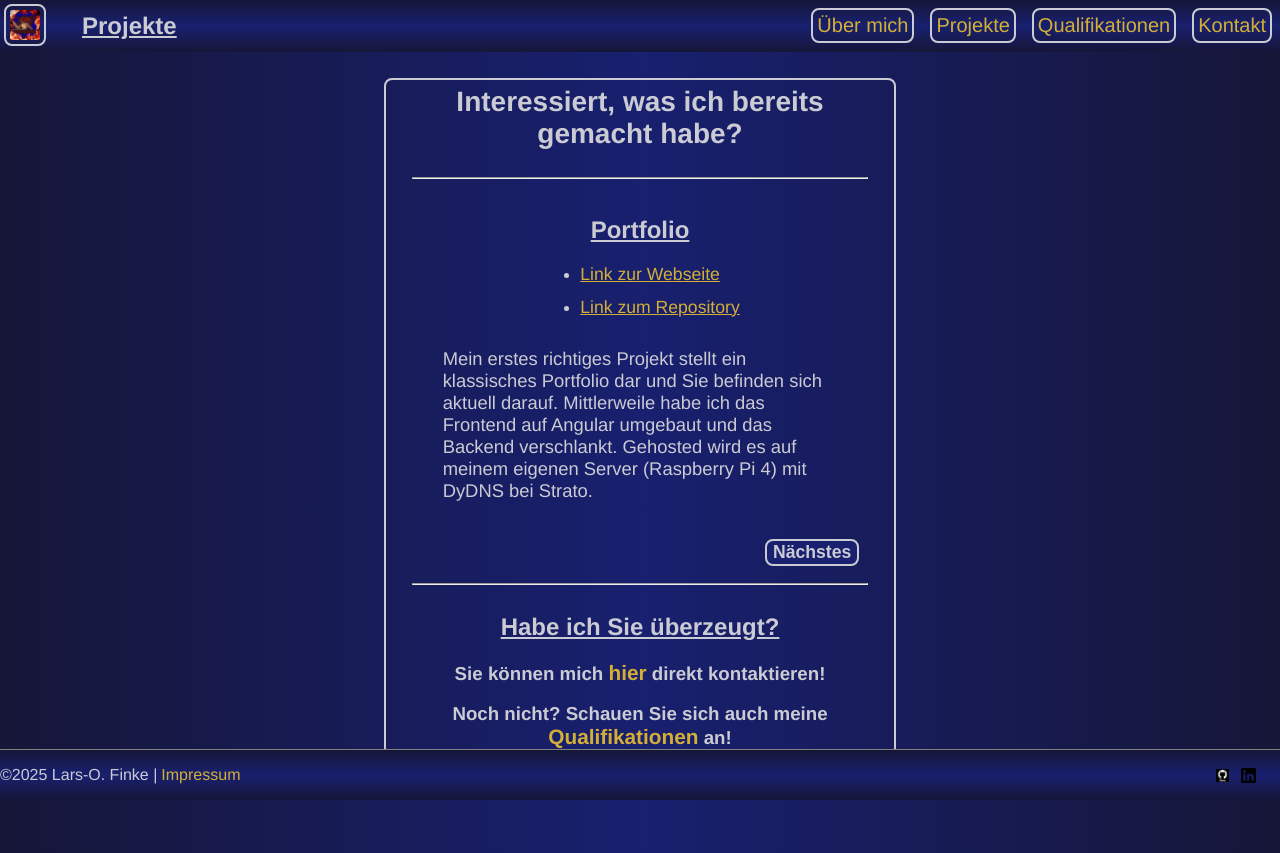
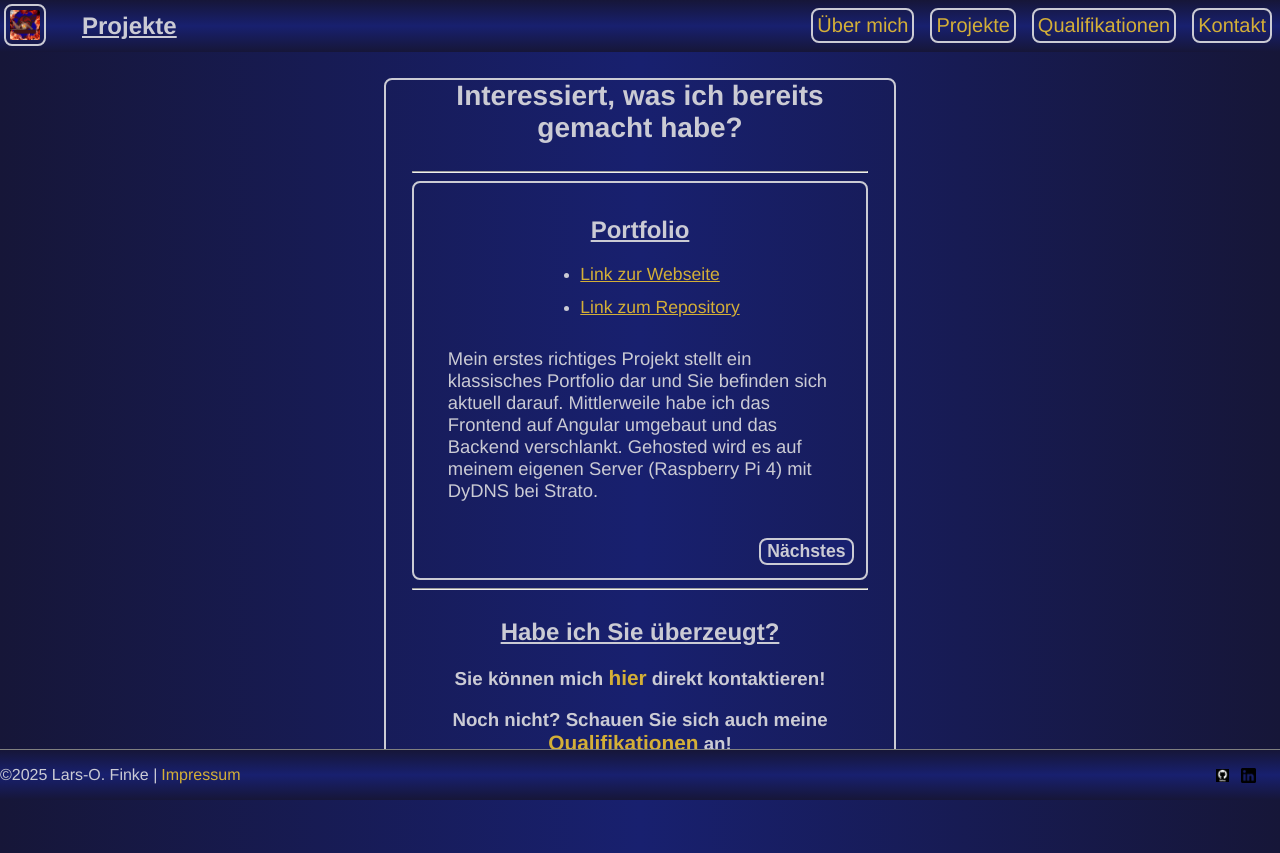
Before and after one commit to LarsOFinke/MyPortfolio, an Angular app in the folder frontend/: page /projects in a window 1280 px wide. Built offline with nearby package versions, Linux system fonts and the light colour scheme.

Commit message:
Further small CSS-refactors

```diff
--- a/frontend/src/app/components/projects-page/projects-page.component.html
+++ b/frontend/src/app/components/projects-page/projects-page.component.html
@@ -4,7 +4,12 @@
 
     <hr />
 
-    <app-projects></app-projects>
+    <div class="bordered">
+      <app-projects></app-projects>
+    </div>
+
+    <br class="clearfix" />
+    <hr />
 
     <div>
       <h2><u>Habe ich Sie überzeugt?</u></h2>
--- a/frontend/src/app/components/projects-page/projects/projects.component.html
+++ b/frontend/src/app/components/projects-page/projects/projects.component.html
@@ -29,9 +29,18 @@
 </div>
 
 <div>
-  <button class="btn float-left" [class.inactive]="currentProjectIndex === 0 ? true : false" (click)="decrease()">Zurück</button>
-  <button class="btn float-right" [class.inactive]="(currentProjectIndex + 1) >= projects.length ? true : false" (click)="increase()">Nächstes</button>
+  <button
+    class="btn float-left"
+    [class.inactive]="currentProjectIndex === 0 ? true : false"
+    (click)="decrease()"
+  >
+    Zurück
+  </button>
+  <button
+    class="btn float-right"
+    [class.inactive]="currentProjectIndex + 1 >= projects.length ? true : false"
+    (click)="increase()"
+  >
+    Nächstes
+  </button>
 </div>
-
-<br class="clearfix" />
-<hr />
--- a/frontend/src/app/components/qualifications-page/qualifications-page.component.html
+++ b/frontend/src/app/components/qualifications-page/qualifications-page.component.html
@@ -1,6 +1,7 @@
 <div class="centered">
   <div class="custom-wrapper centered bordered">
     <h1>Meine absolvierten Kurse!</h1>
+    <br>
 
     <div class="centered bordered">
       <h2><u>Udemy</u></h2>
```
Lines whose indentation alone changed are shown as unchanged.
